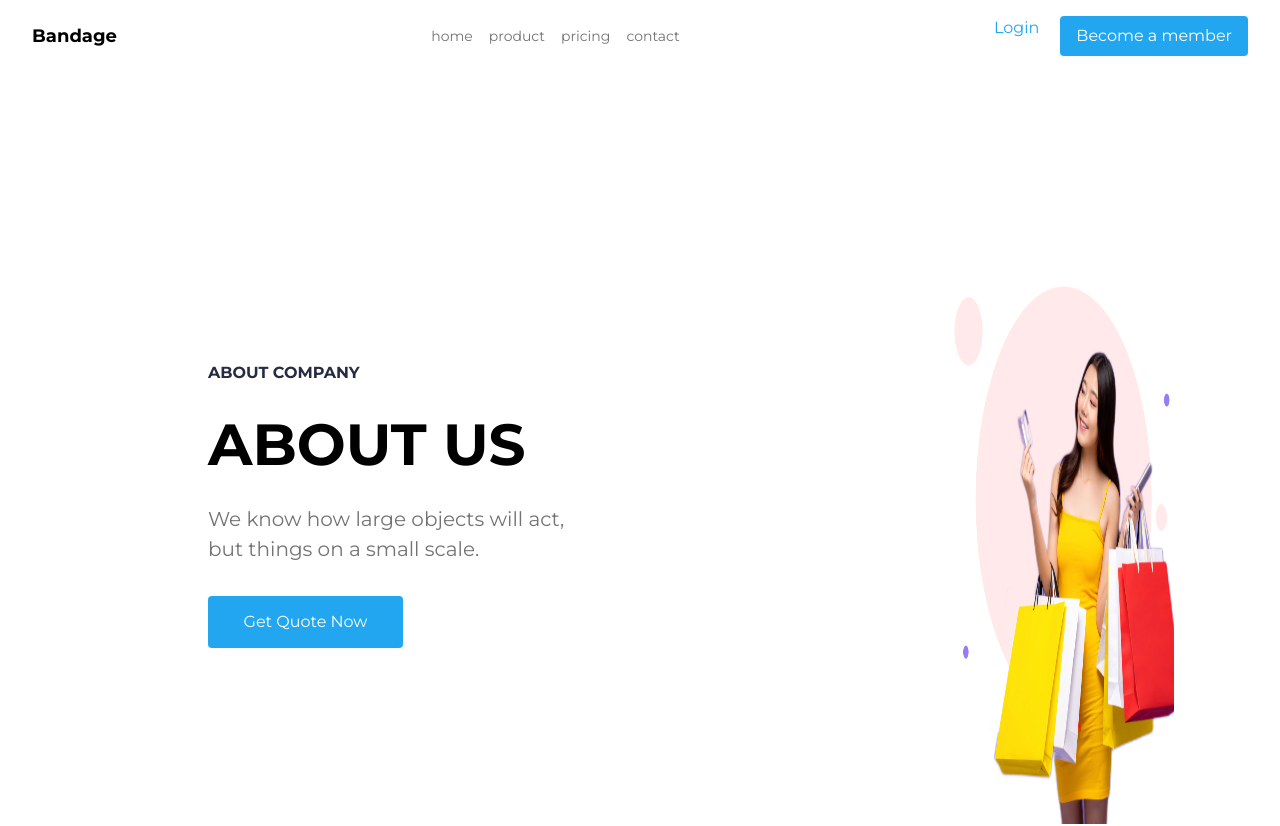
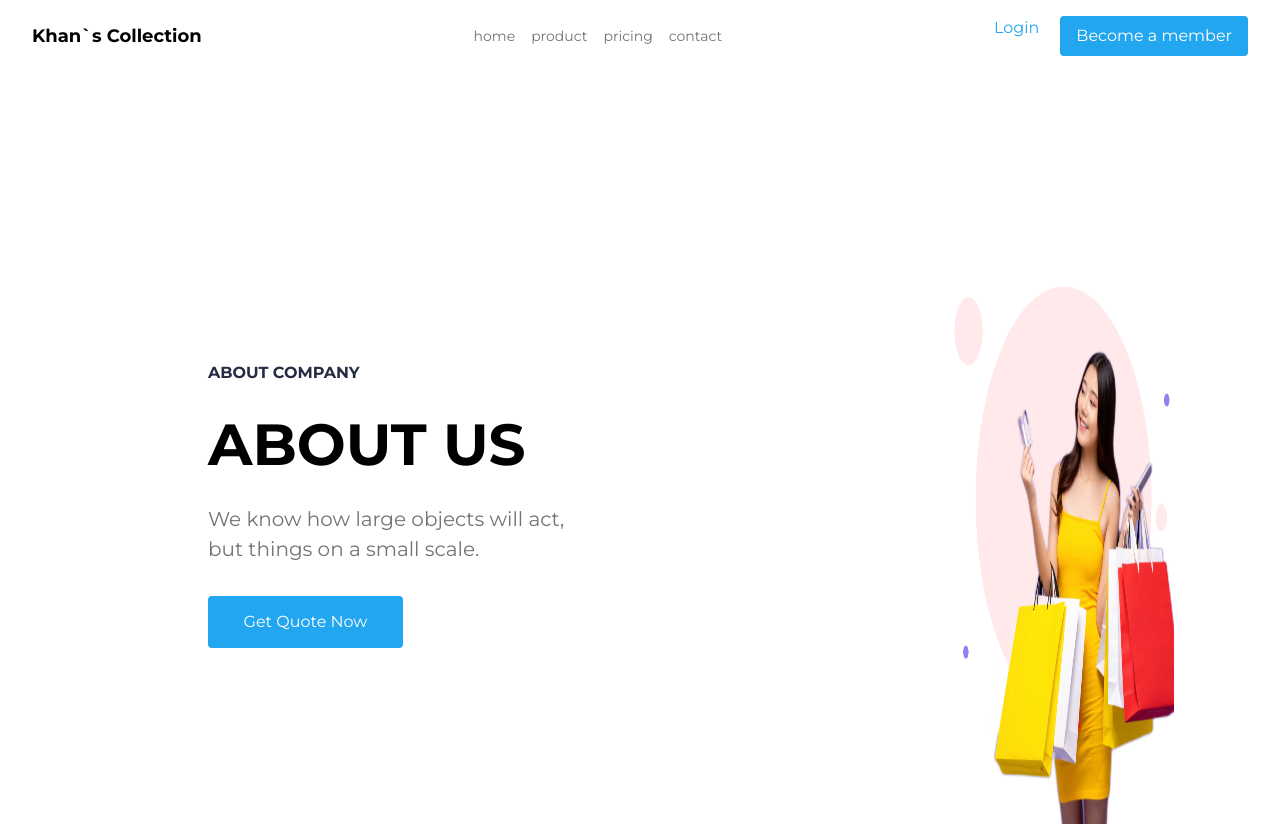
Before and after one commit to Niba-khan/Hackathon-3, a Next.js app: page /about in a window 1280 px wide. Shown: the top 826 px of the page. Built offline with nearby package versions, Linux system fonts and the light colour scheme; a web font is replaced by a local one.

Commit message:
Update navbars.tsx

```diff
--- a/src/app/components/navbars.tsx
+++ b/src/app/components/navbars.tsx
@@ -3,7 +3,7 @@
 export default function Navbars(){
     return(
     <div className="flex justify-between items-center px-8 py-4">
-  <h1 className="text-lg font-bold">Bandage</h1>
+  <h1 className="text-lg font-bold">Khan`s Collection</h1>
   <nav className="flex space-x-4 text-[#737373] text-[14px]">
   <Link href="/" className="hover:text-blue-700">
           home
```
